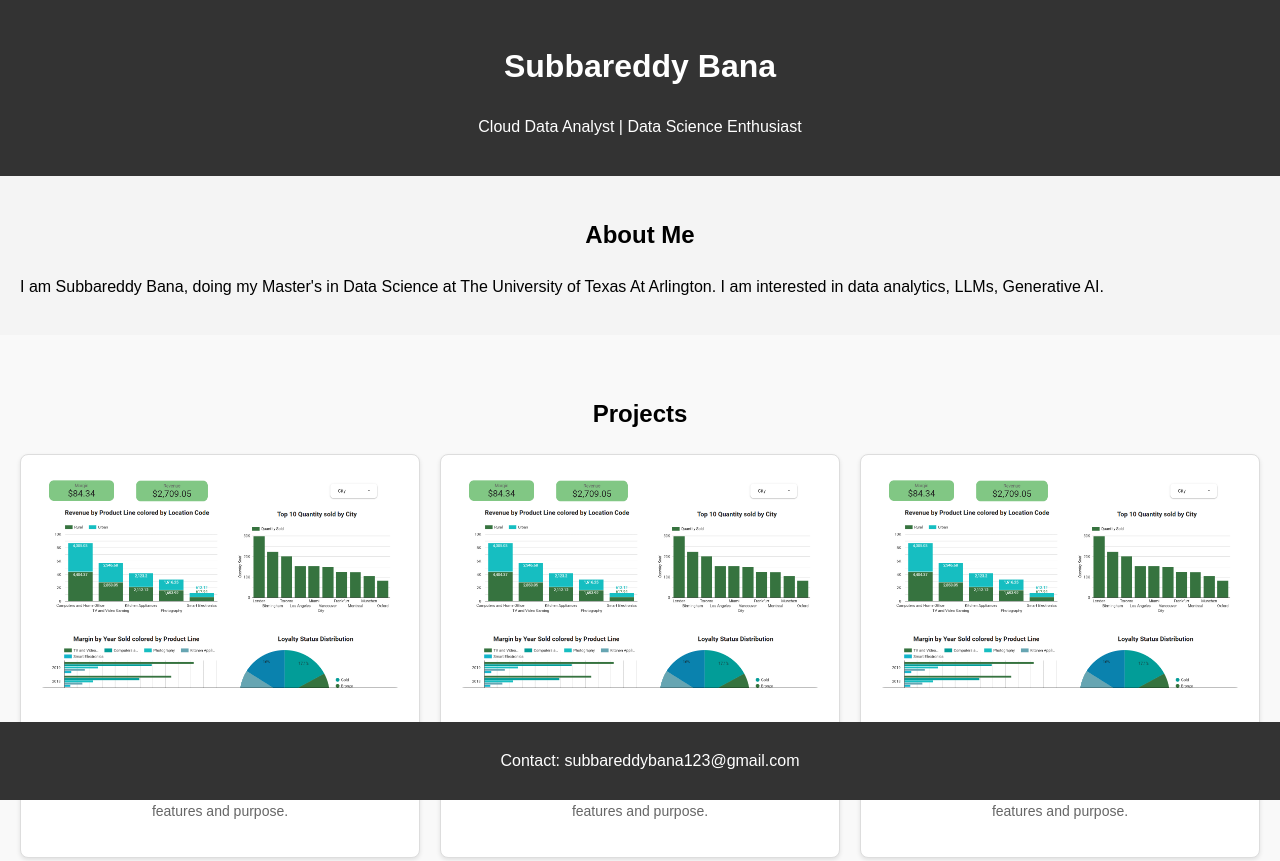
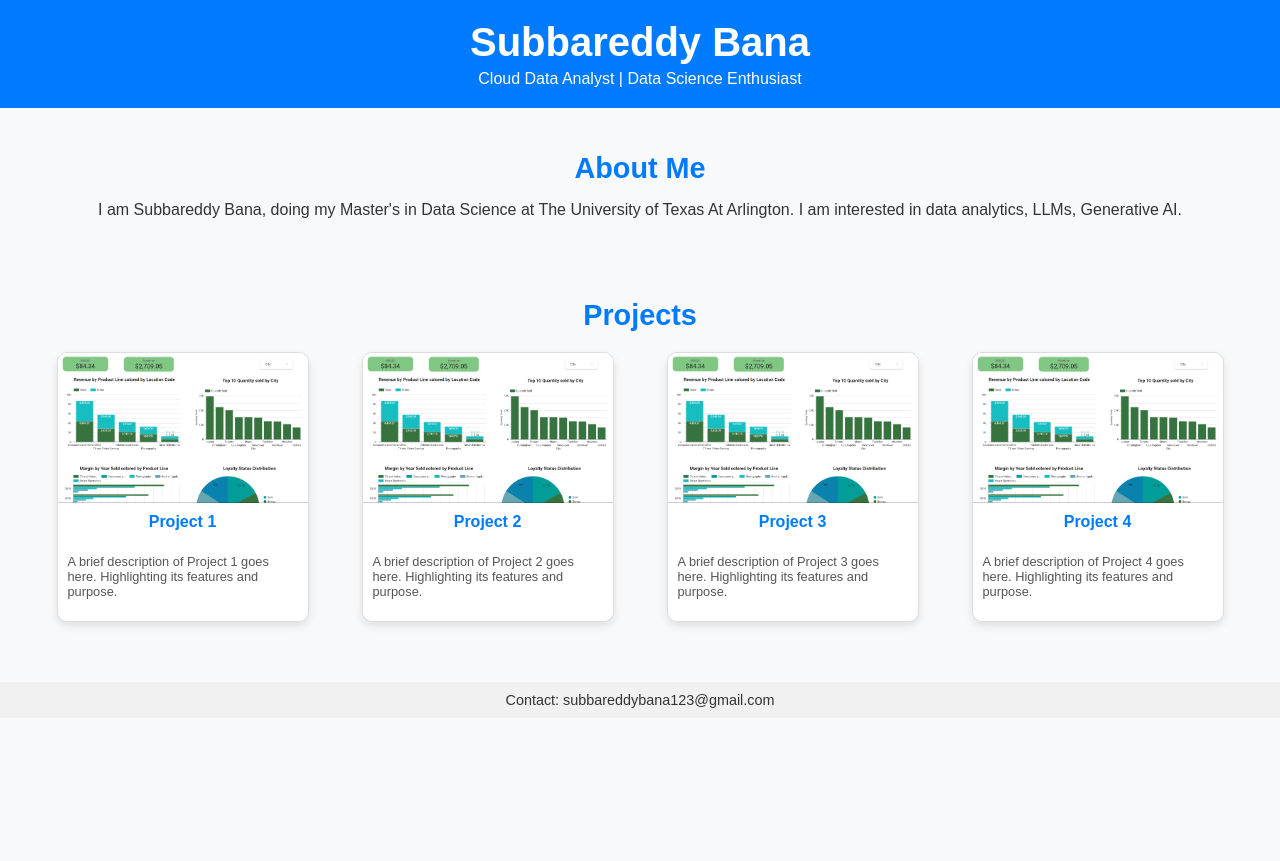
Before and after one commit to subbubana/subbubana.github.io, a plain HTML site: page index.html in a window 1280 px wide. Shown: the top 861 px of the page. After the commit the page ends 800 px from the top, so only its background shows below. Drawn offline with Linux system fonts and the light colour scheme.

Commit message:
Update style.css

```diff
--- a/style.css
+++ b/style.css
@@ -1,81 +1,105 @@
+/* General styling */
 body {
     font-family: Arial, sans-serif;
-    line-height: 1.6;
     margin: 0;
     padding: 0;
-    background-color: #f4f4f4;
+    background-color: #f8f9fa;
+    color: #333;
 }
 
 header {
-    background-color: #333;
+    text-align: center;
+    background-color: #007bff;
     color: white;
-    text-align: center;
-    padding: 20px;
+    padding: 20px 0;
 }
 
-header h1, section h2 {
-    text-align: center;
+header h1 {
+    margin: 0;
+    font-size: 2.5rem;
+}
+
+header p {
+    margin: 5px 0 0;
+    font-size: 1rem;
 }
 
 section {
     padding: 20px;
+    text-align: center;
 }
 
-footer {
-    text-align: center;
-    background-color: #333;
-    color: white;
-    padding: 10px;
-    position: fixed;
-    bottom: 0;
-    width: 100%;
+section h2 {
+    font-size: 1.8rem;
+    margin-bottom: 15px;
+    color: #007bff;
 }
 
-#projects {
-    padding: 40px 20px;
-    background-color: #f9f9f9;
-}
-
+/* Project grid styling */
 .project-grid {
     display: grid;
-    grid-template-columns: repeat(auto-fit, minmax(300px, 1fr)); /* Adjusts to screen size */
+    grid-template-columns: repeat(auto-fit, minmax(250px, 1fr));
     gap: 20px;
-    margin-top: 20px;
+    justify-items: center;
+    margin: 20px auto;
+    max-width: 1200px;
 }
 
 .project-card {
-    background-color: white;
+    background-color: #ffffff;
     border: 1px solid #ddd;
-    border-radius: 8px;
-    padding: 20px;
-    text-align: center;
-    box-shadow: 0 2px 4px rgba(0, 0, 0, 0.1);
+    border-radius: 10px;
+    overflow: hidden;
+    max-width: 250px;
+    box-shadow: 0 4px 8px rgba(0, 0, 0, 0.1);
     transition: transform 0.3s ease, box-shadow 0.3s ease;
+    display: flex;
+    flex-direction: column;
 }
 
 .project-card:hover {
     transform: translateY(-5px);
-    box-shadow: 0 4px 8px rgba(0, 0, 0, 0.2);
+    box-shadow: 0 8px 16px rgba(0, 0, 0, 0.2);
 }
 
 .project-card img {
-    max-width: 100%;
-    height: auto;
-    border-radius: 4px;
-    margin-bottom: 15px;
+    width: 100%;
+    height: 150px;
+    object-fit: cover;
 }
 
-.project-card h3 a {
-    text-decoration: none;
-    color: #333;
-    font-weight: bold;
+.project-card h3 {
+    margin: 10px 0;
+    font-size: 1rem;
+    color: #007bff;
 }
 
-.project-card h3 a:hover {
-    color: #007BFF; /* Change the color on hover */
+.project-card a {
+    text-decoration: none;
+    color: #007bff;
+}
+
+.project-card a:hover {
+    text-decoration: underline;
 }
 
 .project-card p {
-    color: #666;
-    font-size: 14px;
+    font-size: 0.8rem;
+    color: #555;
+    padding: 0 10px 10px;
+    text-align: left;
 }
+
+/* Footer styling */
+footer {
+    text-align: center;
+    background-color: #f1f1f1;
+    padding: 10px 0;
+    margin-top: 20px;
+}
+
+footer p {
+    margin: 0;
+    font-size: 0.9rem;
+    color: #333;
+}
```
